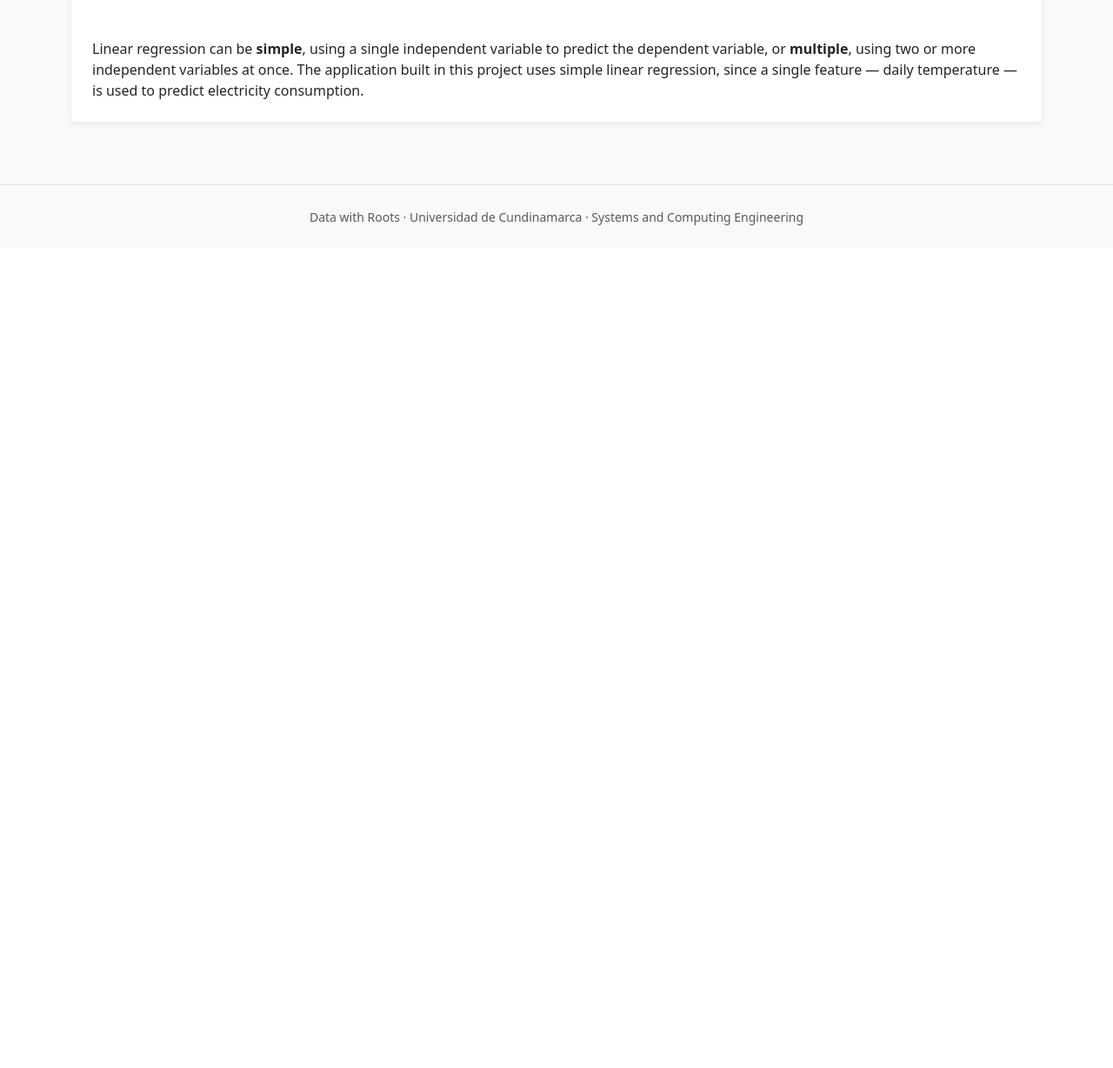
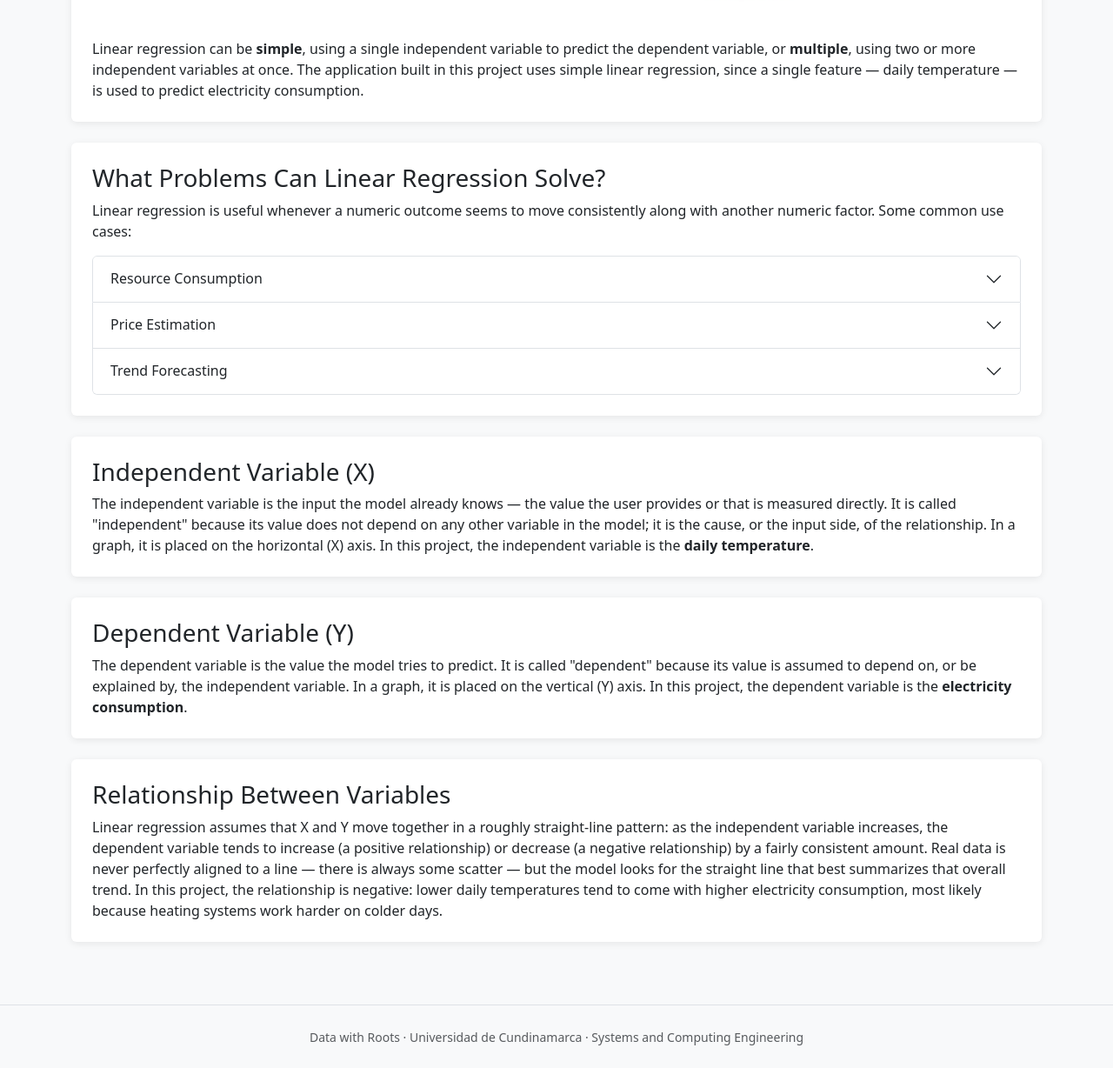
Before and after one commit to samucr27/Machine-Learning-Act1, a Flask app: page /linear-regression/concepts in a window 1280 px wide. Shown: the part 913-2141 px from the top of the page at 87% size. Before the commit the page ends 1172 px from the top, so only its background shows below. Run offline with Flask 3, Linux system fonts and the light colour scheme; some libraries are stand-ins or nearby versions.

Commit message:
Types of problems can be solved, variables, and concepts related to relationships have been added

```diff
--- a/templates/lr_concepts.html
+++ b/templates/lr_concepts.html
@@ -37,5 +37,111 @@
         </div>
     </div>
 
+    <div class="card accent-card mb-4">
+        <div class="card-body p-4">
+            <h3>What Problems Can Linear Regression Solve?</h3>
+            <p class="lead-text">
+                Linear regression is useful whenever a numeric outcome seems to move consistently along
+                with another numeric factor. Some common use cases:
+            </p>
+
+            <div class="accordion" id="accordionProblems">
+
+                <div class="accordion-item">
+                    <h2 class="accordion-header" id="headingConsumption">
+                        <button class="accordion-button collapsed" type="button"
+                                data-bs-toggle="collapse" data-bs-target="#collapseConsumption"
+                                aria-expanded="false" aria-controls="collapseConsumption">
+                            Resource Consumption
+                        </button>
+                    </h2>
+                    <div id="collapseConsumption" class="accordion-collapse collapse"
+                         aria-labelledby="headingConsumption" data-bs-parent="#accordionProblems">
+                        <div class="accordion-body">
+                            Estimating how much electricity, water, or fuel will be consumed based on a
+                            condition such as temperature, occupancy, or time of year — exactly the case
+                            used in this project's Application page.
+                        </div>
+                    </div>
+                </div>
+
+                <div class="accordion-item">
+                    <h2 class="accordion-header" id="headingPricing">
+                        <button class="accordion-button collapsed" type="button"
+                                data-bs-toggle="collapse" data-bs-target="#collapsePricing"
+                                aria-expanded="false" aria-controls="collapsePricing">
+                            Price Estimation
+                        </button>
+                    </h2>
+                    <div id="collapsePricing" class="accordion-collapse collapse"
+                         aria-labelledby="headingPricing" data-bs-parent="#accordionProblems">
+                        <div class="accordion-body">
+                            Estimating the price of a house, a car, or a product based on one of its
+                            measurable characteristics, such as size, mileage, or weight.
+                        </div>
+                    </div>
+                </div>
+
+                <div class="accordion-item">
+                    <h2 class="accordion-header" id="headingForecast">
+                        <button class="accordion-button collapsed" type="button"
+                                data-bs-toggle="collapse" data-bs-target="#collapseForecast"
+                                aria-expanded="false" aria-controls="collapseForecast">
+                            Trend Forecasting
+                        </button>
+                    </h2>
+                    <div id="collapseForecast" class="accordion-collapse collapse"
+                         aria-labelledby="headingForecast" data-bs-parent="#accordionProblems">
+                        <div class="accordion-body">
+                            Projecting future values, such as monthly sales or website traffic, based on
+                            how they have changed over time or alongside another measurable factor.
+                        </div>
+                    </div>
+                </div>
+
+            </div>
+        </div>
+    </div>
+
+    <div class="card accent-card mb-4">
+        <div class="card-body p-4">
+            <h3>Independent Variable (X)</h3>
+            <p class="lead-text mb-0">
+                The independent variable is the input the model already knows — the value the user
+                provides or that is measured directly. It is called "independent" because its value does
+                not depend on any other variable in the model; it is the cause, or the input side, of the
+                relationship. In a graph, it is placed on the horizontal (X) axis. In this project, the
+                independent variable is the <strong>daily temperature</strong>.
+            </p>
+        </div>
+    </div>
+
+    <div class="card accent-card mb-4">
+        <div class="card-body p-4">
+            <h3>Dependent Variable (Y)</h3>
+            <p class="lead-text mb-0">
+                The dependent variable is the value the model tries to predict. It is called "dependent"
+                because its value is assumed to depend on, or be explained by, the independent variable.
+                In a graph, it is placed on the vertical (Y) axis. In this project, the dependent variable
+                is the <strong>electricity consumption</strong>.
+            </p>
+        </div>
+    </div>
+
+    <div class="card accent-card mb-4">
+        <div class="card-body p-4">
+            <h3>Relationship Between Variables</h3>
+            <p class="lead-text mb-0">
+                Linear regression assumes that X and Y move together in a roughly straight-line pattern:
+                as the independent variable increases, the dependent variable tends to increase (a positive
+                relationship) or decrease (a negative relationship) by a fairly consistent amount. Real data
+                is never perfectly aligned to a line — there is always some scatter — but the model looks
+                for the straight line that best summarizes that overall trend. In this project, the
+                relationship is negative: lower daily temperatures tend to come with higher electricity
+                consumption, most likely because heating systems work harder on colder days.
+            </p>
+        </div>
+    </div>
+
 
 {% endblock %}
```
